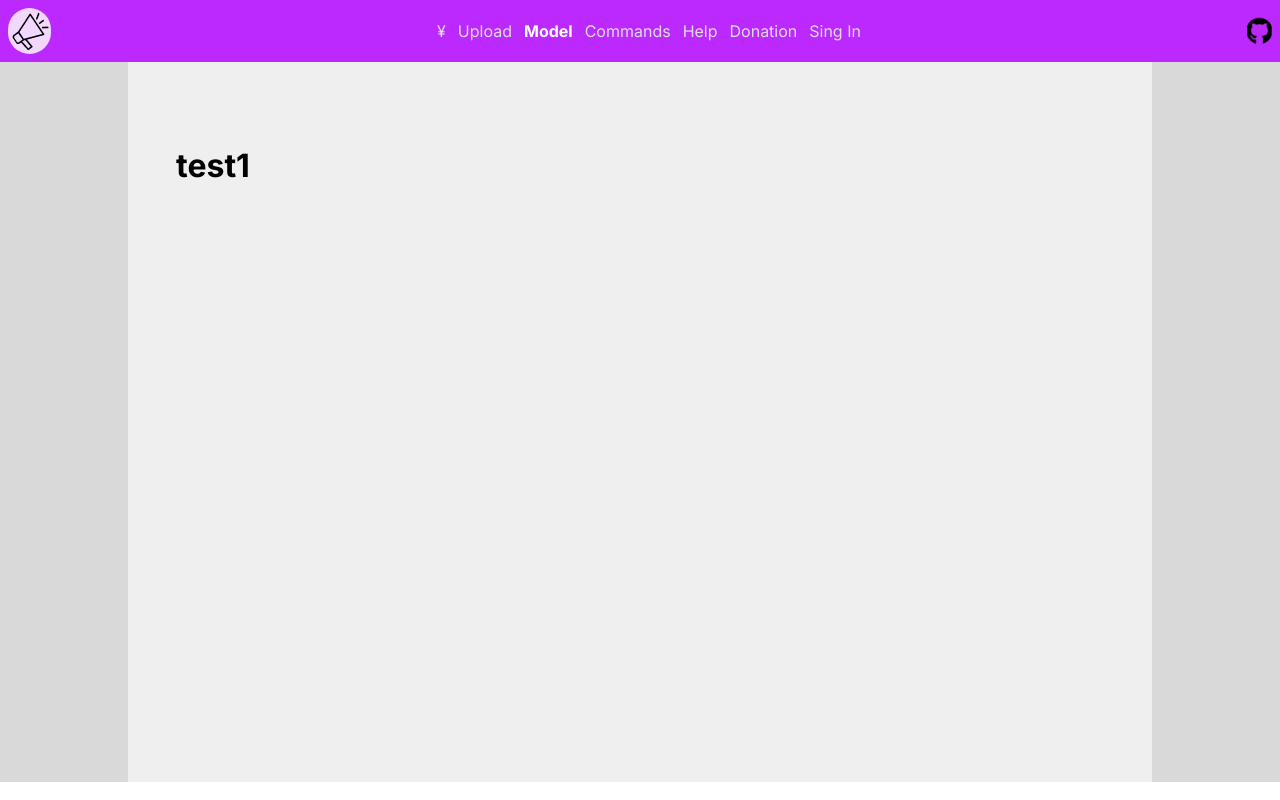
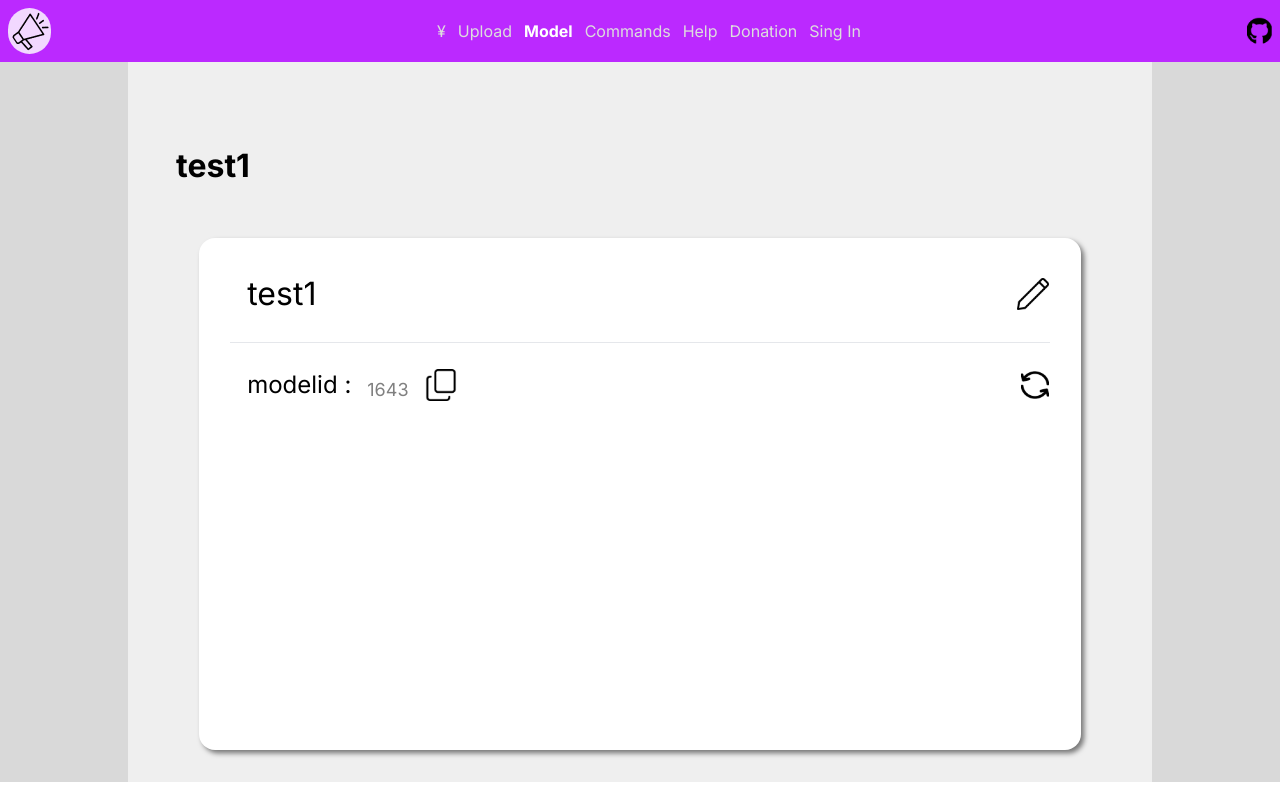
Before and after one commit to KHU-Cloud-Project-E/Front, a React (Vite) app in the folder front_code_ui_tts/: page /model/edit/1643 in a window 1280 px wide. Built offline with nearby package versions, Linux system fonts and the light colour scheme.

Commit message:
Update model edit page

```diff
--- a/front_code_ui_tts/src/component/modelComponent.jsx
+++ b/front_code_ui_tts/src/component/modelComponent.jsx
@@ -8,7 +8,7 @@ const ModelComponent = ({id, description})=>{
 
     const handleCopyToClipboard = () => {
         clipboardCopy(id);
-        alert(`모델 id(${id})가 클립보드에 카피되었습니다.`);
+        alert(`모델 id (${id})가 클립보드에 카피되었습니다.`);
     }
 
     return(
--- a/front_code_ui_tts/src/css/model.module.css
+++ b/front_code_ui_tts/src/css/model.module.css
@@ -41,7 +41,7 @@
 .modelImgBox {
     display: flex;
     justify-content: flex-end;
-    width: -webkit-fill-available;
+    width: 100%;
     margin-right: 2rem;
     height: 42%;
 }
--- a/front_code_ui_tts/src/css/modelEdit.module.css
+++ b/front_code_ui_tts/src/css/modelEdit.module.css
@@ -22,3 +22,83 @@
     font-size: 2rem;
     margin-bottom: 2rem;
 }
+
+.modelImgBox {
+    display: flex;
+    justify-content: flex-end;
+    width: 100%;
+    align-self: center;
+    height: 100%;
+}
+
+.modelBtnImg {
+    margin-left: 1rem;
+    height: 2rem;
+}
+
+
+.editBox {
+    width: 95%;
+    height: 80%;
+    display: flex;
+    flex-direction: column;
+    align-self: center;
+    margin-top: 1rem;
+    border-radius: 1rem;
+    background-color: white;
+    box-shadow: 0.2rem 0.2rem 0.3rem rgba(0, 0, 0, 0.5);
+}
+
+.modelNameBox {
+    display: flex;
+    margin-top: 2rem;
+    margin-left: 2rem;
+    margin-right: 2rem;
+    height: fit-content;
+    width: auto;
+}
+
+.modelNameFont {
+    font-size: xx-large;
+    padding-left: 1rem;
+    padding-right: 1rem;
+}
+
+.editing {
+    outline: 2px solid #BB29FF;
+    border-radius: 1rem;
+}
+
+.modelIdBox {
+    display: flex;
+    margin-top: 1.5rem;
+    margin-left: 2rem;
+    margin-right: 2rem;
+    height: fit-content;
+    width: auto;
+}
+
+.modelIdInnerBox {
+    display: flex;
+    flex-direction: row;
+    width: 100%;
+}
+
+.modelIdNameFont{
+    font-size: x-large;
+    padding-left: 1rem;
+}
+
+.modelIdFont{
+    font-size: large;
+    padding-left: 1rem;
+    align-self: flex-end;
+    color:gray
+}
+
+.sepBlock {
+    margin-top: 1.5rem;
+    align-self: center;
+    width: 93%;
+    color: #C2C2C2;
+}
--- a/front_code_ui_tts/src/pages/modelEdit.jsx
+++ b/front_code_ui_tts/src/pages/modelEdit.jsx
@@ -1,6 +1,9 @@
 import React from "react";
+import { useState } from "react";
 import { useParams } from "react-router-dom";
 import styles from '../css/modelEdit.module.css';
+import clipboardCopy from "clipboard-copy";
+import { Tooltip } from "react-tooltip";
 
 const testJson = {
     "status": 200,
@@ -14,14 +17,66 @@ const testJson = {
 
 
 function ModelEdit(){
-    const {modelId} = useParams();
+    let modelId = useParams().id;
     const description = testJson.description;
+
+    const [isEditing, setIsEditing] = useState(false);
+    const [editName, setEditName] = useState(description);
+
+    const handleCopyToClipboard = () => {
+        clipboardCopy(modelId);
+        alert(`모델 id (${modelId})가 클립보드에 카피되었습니다.`);
+    }
+
     return(
         <div className={styles.modelBackground}>
             <div className={styles.models}>
                 <b className={styles.modelsH}>
                     <h2>{description}</h2>
                 </b>
+                <div className={styles.editBox}>
+                    {isEditing ?
+                    (<div className={styles.modelNameBox}>
+                        <input
+                        className={`${styles.modelNameFont} ${styles.editing}`}
+                        type="text"
+                        value={editName}
+                        onChange={(e) => {setEditName(e.target.value)}}
+                        />
+                    </div>) :
+                    (<div className={styles.modelNameBox}>
+                        <p className={styles.modelNameFont}>{description}</p>
+                        <div className={styles.modelImgBox}>
+                            <button data-tooltip-id="nameedit-tooltip"
+                            data-tooltip-content="edit model name"
+                            onClick={(e) => {setIsEditing(true)}}>
+                                <img className={styles.modelBtnImg} src="/img/edit.png"/>
+                                <Tooltip id="nameedit-tooltip"/>
+                            </button>
+                        </div>
+                    </div>)}
+                    <hr className={styles.sepBlock}/>
+                    <div className={styles.modelIdBox}>
+                        <div className={styles.modelIdInnerBox}>
+                            <p className={styles.modelIdNameFont}>modelid : </p>
+                            <p className={styles.modelIdFont}>{modelId}</p>
+                            <button data-tooltip-id="copy-tooltip" data-tooltip-content="copy model id"
+                            onClick={handleCopyToClipboard} >
+                                <img className={styles.modelBtnImg} src="/img/copy.png"/>
+                                <Tooltip id="copy-tooltip"/>
+                            </button>
+                        </div>
+                        <div className={styles.modelImgBox}>
+                        <button data-tooltip-id="refresh-tooltip"
+                                data-tooltip-content="refresh model id"
+                                data-tooltip-variant="warning"
+                                onClick={(e) => {}}>
+                                    <img className={styles.modelBtnImg} src="/img/refresh.png"/>
+                                    <Tooltip id="refresh-tooltip"/>
+                                </button>
+                        </div>
+                    </div>
+                </div>
             </div>
         </div>
     );
```
